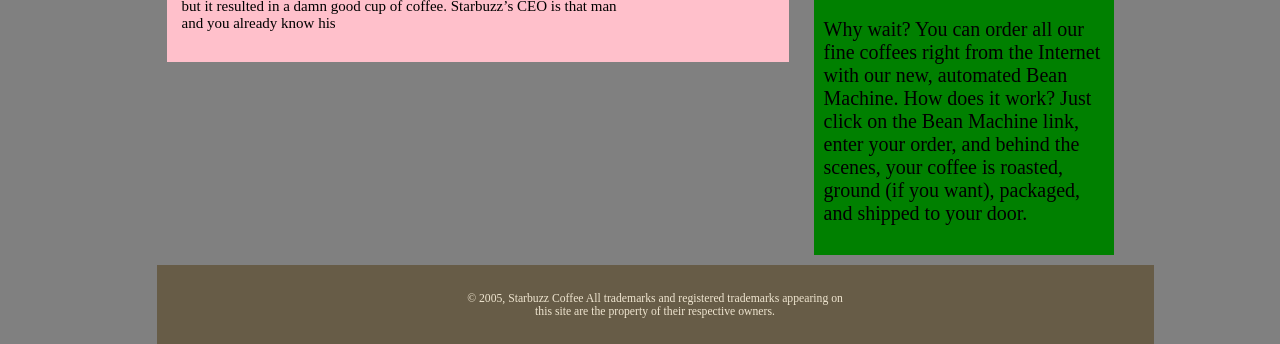
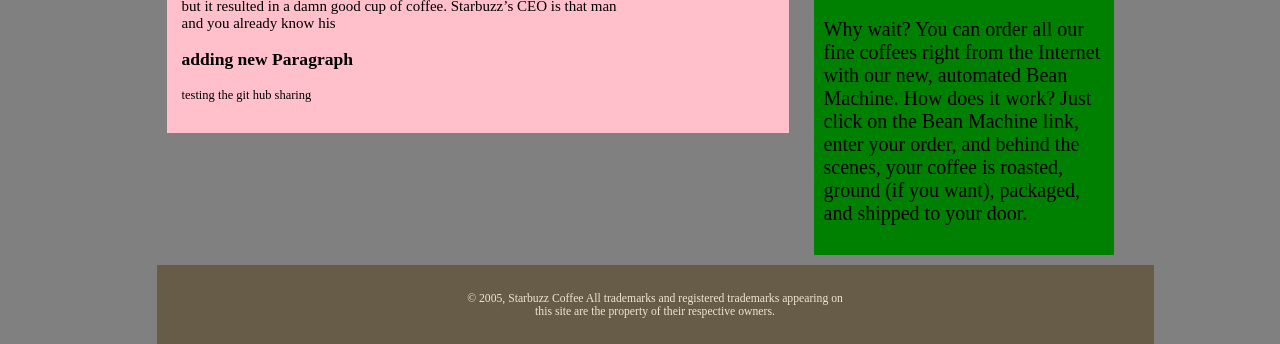
Before and after one commit to sampadap/Sampada, a plain HTML site: page index.html in a window 1280 px wide. Shown: the part 555-899 px from the top of the page. Drawn offline with Linux system fonts and the light colour scheme.

Commit message:
updating karthik

```diff
--- a/index.html
+++ b/index.html
@@ -83,6 +83,11 @@
              	 but it resulted in a damn good cup of coffee. Starbuzz’s CEO is that man<br />
                 and you already know his
              </p>
+             <p>
+             <h3> adding new  Paragraph </h3>
+                 <small> testing the git hub sharing</small>
+
+             </p>
       </div>
       <div id ="side">
       	<img src="https://encrypted-tbn3.gstatic.com/images?q=tbn:ANd9GcT2OtyuwiTTvTZlLxpfUAtG2PgObvVAZOgQivlnIqRg_5HbS4ONc4jLEm8">
```
